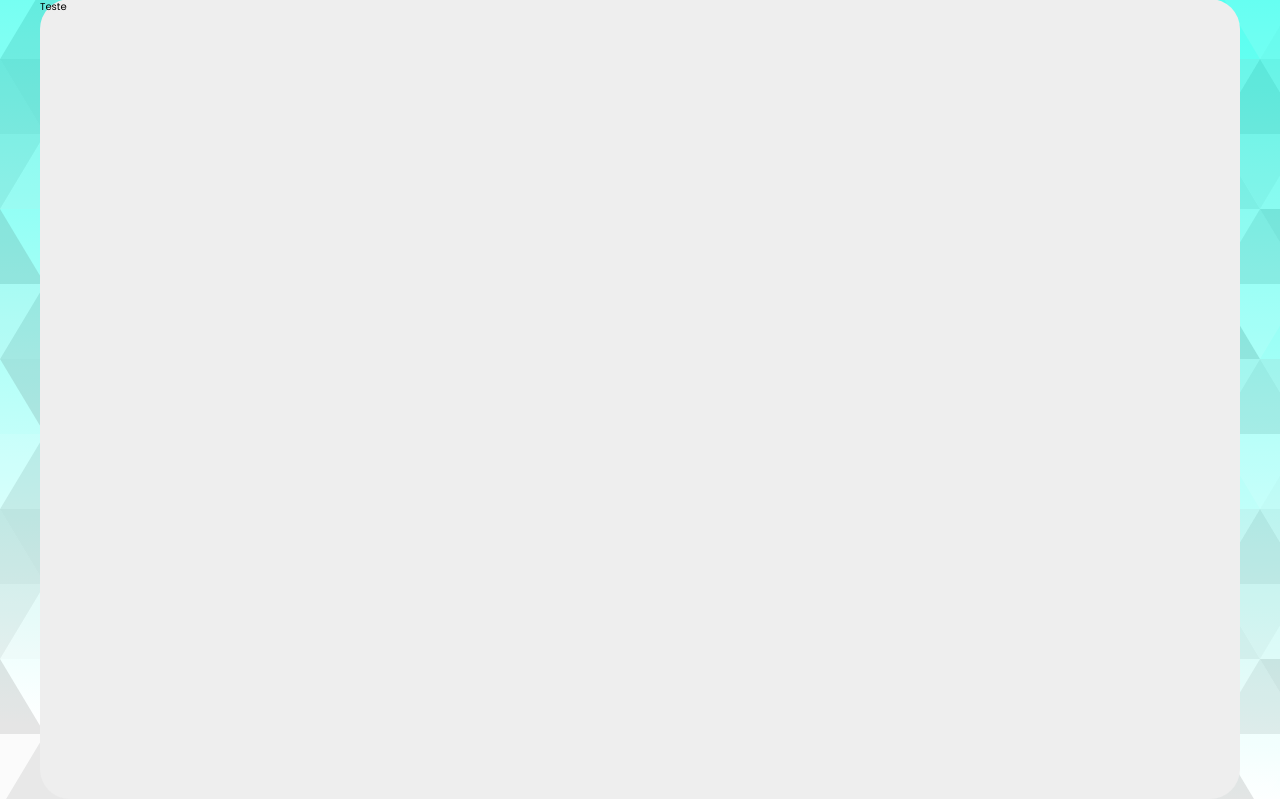
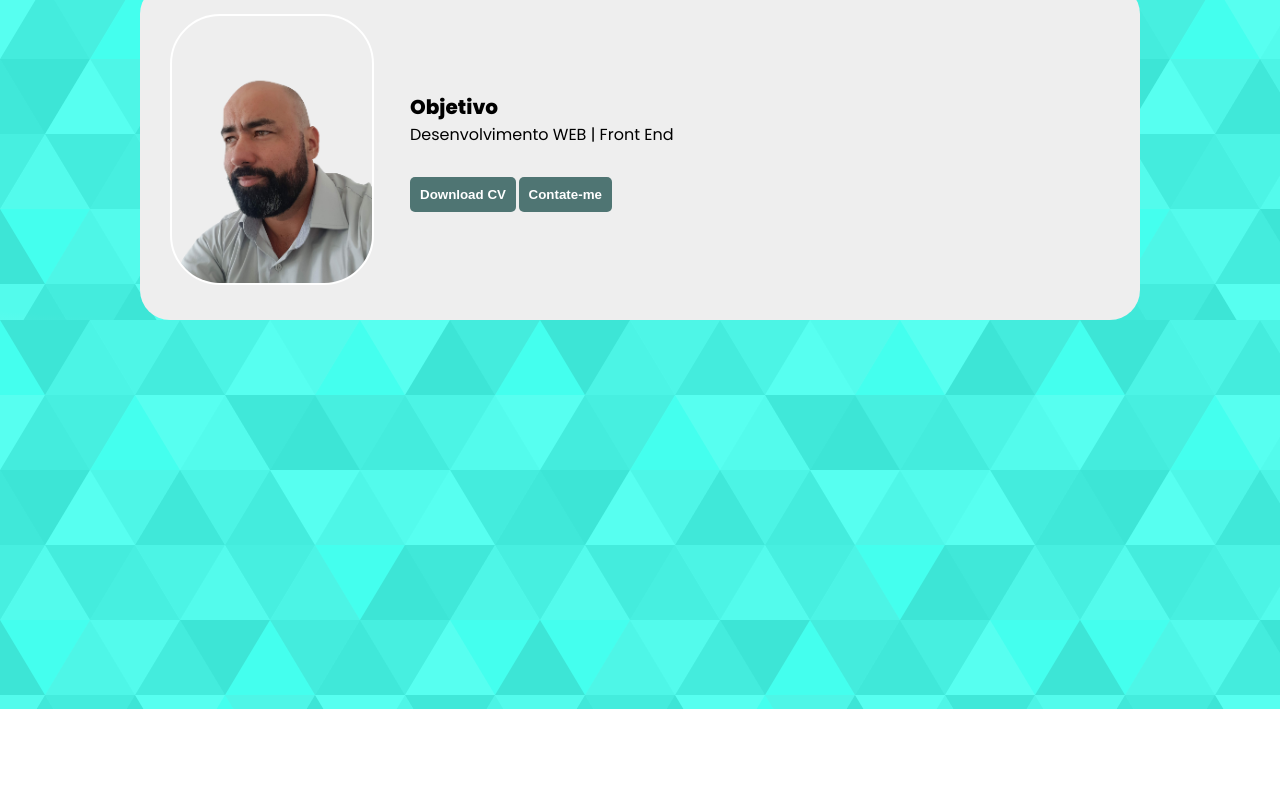
Before and after one commit to fabioeberlin/MyCV, a plain HTML site: page index.html in a window 1280 px wide. Shown: the part 91-890 px from the top of the page. After the commit the page ends 800 px from the top, so only its background shows below. Drawn offline with Linux system fonts and the light colour scheme.

Commit message:
Created heading

```diff
--- a/assets/css/styles.css
+++ b/assets/css/styles.css
@@ -26,6 +26,10 @@ h3 {
 a {
     text-decoration: none;
 }
+
+p{
+    font-size: 1.6rem;
+}
 .main-bg {
     background-image: url('../img/main-bg.svg');
     background-size: cover;
@@ -34,7 +38,7 @@ a {
 }
 
 .main-container {
-    max-width: 1200px;
+    max-width: 100rem;
     margin: 0 auto;
 }
 
@@ -43,13 +47,13 @@ a {
 }
 
 .avatar {
-    width: 10%;
+    width: 20rem;
     border-radius: 5rem;
     border: 2px solid #fff;
 }
 
 .menu {
-    max-width: 1200px;
+    max-width: 100rem;
     padding-top: 1.5rem;
     padding-bottom: 1.5rem;
 }
@@ -68,12 +72,42 @@ a {
 .menu ul li img {
   display: block;
   height: 3rem;
-  padding: 1.5rem;
+  padding-left: 1.5rem;
 }
 
-.box-size {
-    width: 120rem;
-    min-height: 100vh;
+.head-box {
+    min-height: 25rem;
     background-color: #eee;
     border-radius: 3rem;
 }
+
+.head-content {
+    display: grid;
+    grid-template-columns: 0.3fr 1fr;
+    padding: 3rem;
+    gap: 3rem;
+}
+
+.head-text-content {
+    display: flex;
+    flex-direction: column;
+    justify-content: center;
+}
+
+.buttom {
+    margin-top: 3rem;
+    padding: 1rem;
+    border-radius: 0.5rem;
+    background-color: #4f7573;
+    font-weight: 600;
+    border-style: none;
+    color: #fff;
+}
+
+.buttom a {
+    color: #fff;
+}
+
+.buttom a:hover {
+    background-color: #ccc;
+}
--- a/index.html
+++ b/index.html
@@ -26,10 +26,29 @@
         </section>
     </aside>
 
-    <section class="card-size">
-        <div class="main-container">
-            <div class="box-size">Teste</div>
+    <section class="main-container">
+        <div class="head-box">
+            <div class="head-content">
+                <div>
+                    <img class="avatar" src="assets/img/avatar.jpg" alt="avatar">
+                </div>
+                <div class="head-text-content">
+                    <h3>Objetivo</h3>
+                    <p>Desenvolvimento WEB | Front End</p>
+                    <div>
+                        <button class="buttom"><a href="#">Download CV</a></button>
+                        <button class="buttom"><a href="#">Contate-me</a></button>
+                    </div>
+                </div>
+
+
+
+
+
+            </div>
+
         </div>
+
     </section>
 </body>
 </html>
```
